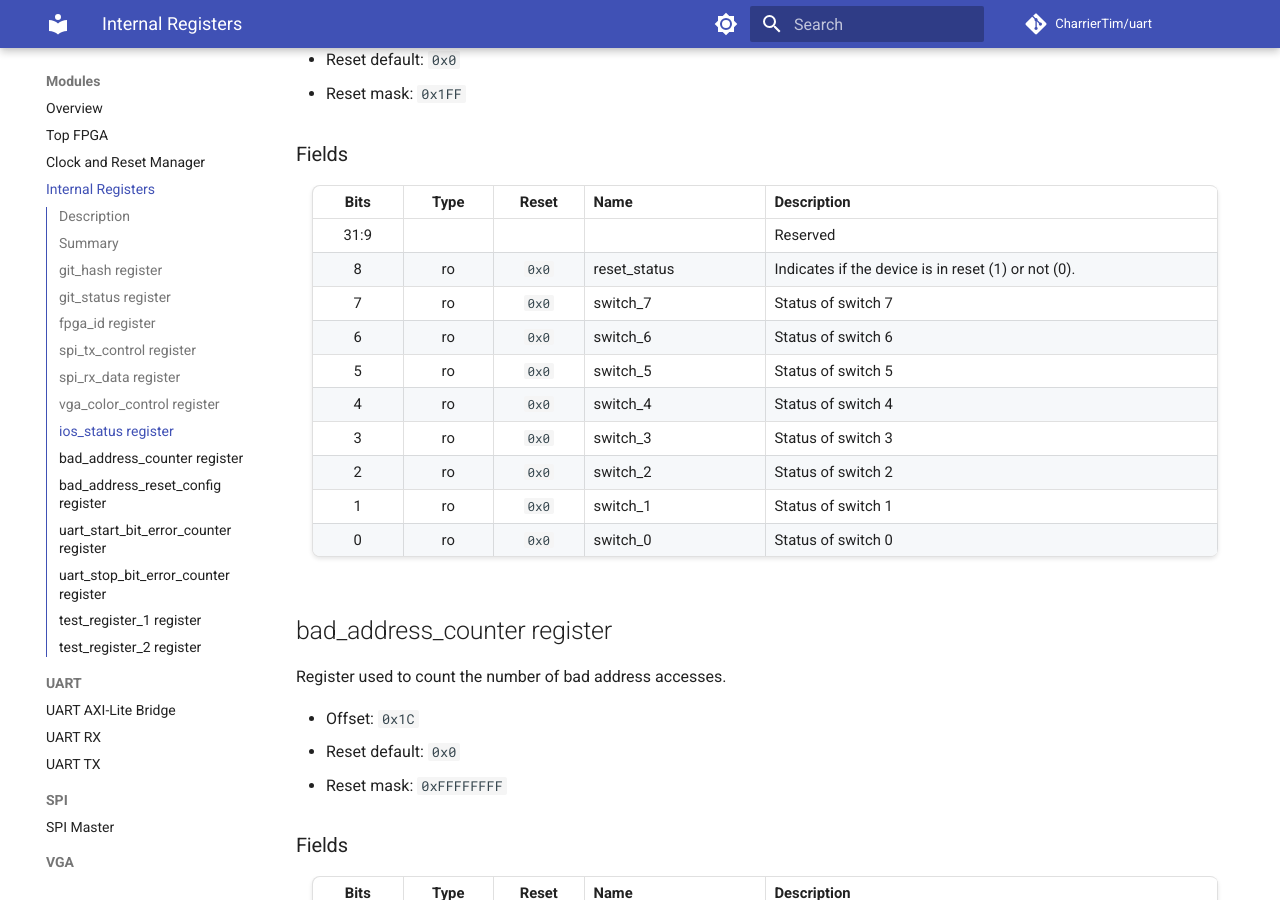
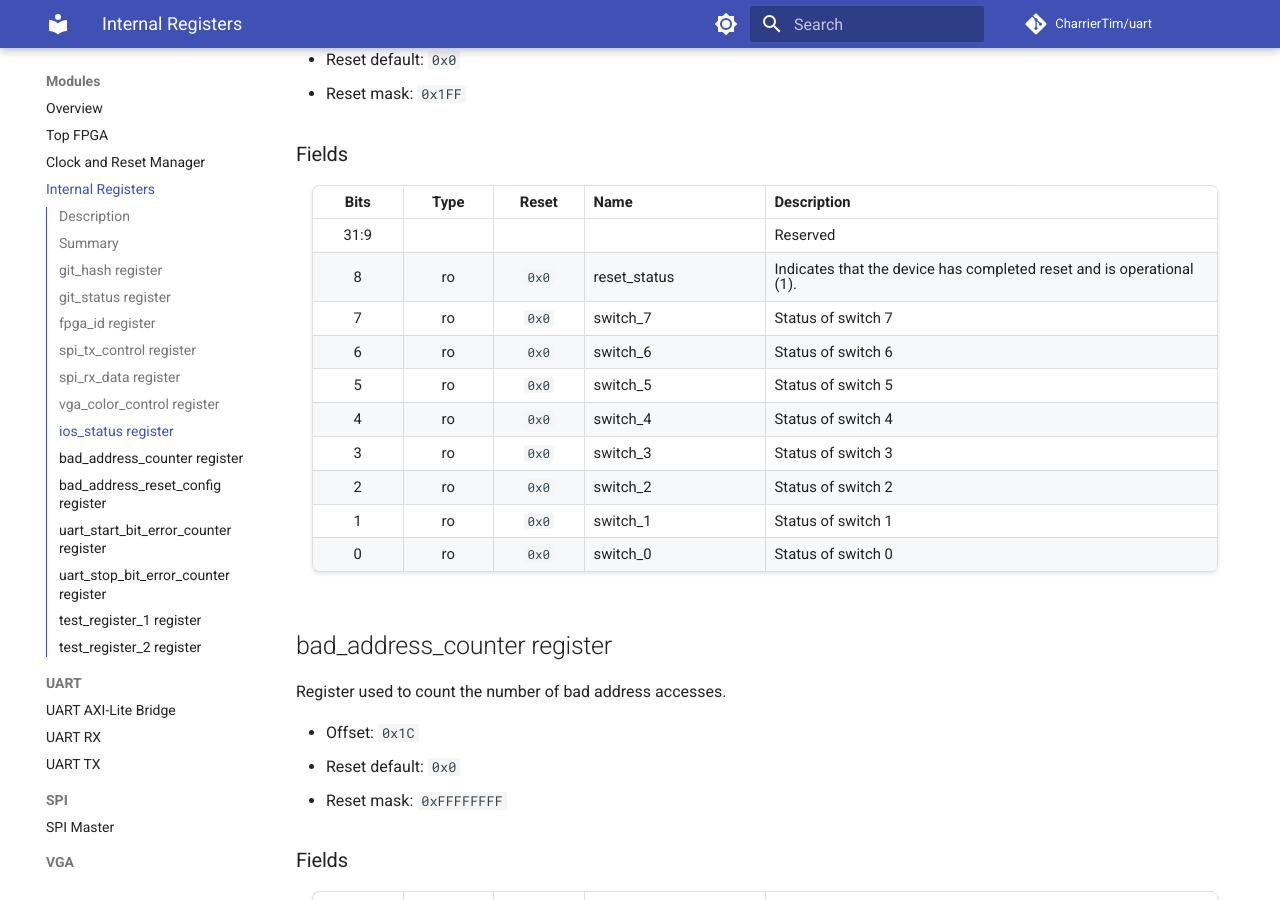
Before and after one commit to CharrierTim/uart, an MkDocs documentation site: the page built from docs/modules/regblock/regblock.md, in a window 1280 px wide and 900 px high, scrolled down 3958 px. Built offline with MkDocs 1.6.1 and Material for MkDocs 9.7.7, drawn with Linux system fonts in a browser that asks for light colours; comment, search, counter and statistics services are not loaded.

Commit message:
chroe(docs): update description for `reset_status` register

```diff
--- a/docs/modules/regblock/regblock.md
+++ b/docs/modules/regblock/regblock.md
@@ -199,18 +199,18 @@ Register used to read the status of the input switches or leds.
 
 <div class="register-bits-table" markdown="1">
 
-| Bits  | Type  | Reset | Name         | Description                                         |
-| :---: | :---: | :---: | :----------- | :-------------------------------------------------- |
-| 31:9  |       |       |              | Reserved                                            |
-|   8   |  ro   | `0x0` | reset_status | Indicates if the device is in reset (1) or not (0). |
-|   7   |  ro   | `0x0` | switch_7     | Status of switch 7                                  |
-|   6   |  ro   | `0x0` | switch_6     | Status of switch 6                                  |
-|   5   |  ro   | `0x0` | switch_5     | Status of switch 5                                  |
-|   4   |  ro   | `0x0` | switch_4     | Status of switch 4                                  |
-|   3   |  ro   | `0x0` | switch_3     | Status of switch 3                                  |
-|   2   |  ro   | `0x0` | switch_2     | Status of switch 2                                  |
-|   1   |  ro   | `0x0` | switch_1     | Status of switch 1                                  |
-|   0   |  ro   | `0x0` | switch_0     | Status of switch 0                                  |
+| Bits  | Type  | Reset | Name         | Description                                                           |
+| :---: | :---: | :---: | :----------- | :-------------------------------------------------------------------- |
+| 31:9  |       |       |              | Reserved                                                              |
+|   8   |  ro   | `0x0` | reset_status | Indicates that the device has completed reset and is operational (1). |
+|   7   |  ro   | `0x0` | switch_7     | Status of switch 7                                                    |
+|   6   |  ro   | `0x0` | switch_6     | Status of switch 6                                                    |
+|   5   |  ro   | `0x0` | switch_5     | Status of switch 5                                                    |
+|   4   |  ro   | `0x0` | switch_4     | Status of switch 4                                                    |
+|   3   |  ro   | `0x0` | switch_3     | Status of switch 3                                                    |
+|   2   |  ro   | `0x0` | switch_2     | Status of switch 2                                                    |
+|   1   |  ro   | `0x0` | switch_1     | Status of switch 1                                                    |
+|   0   |  ro   | `0x0` | switch_0     | Status of switch 0                                                    |
 
 </div>
 <!-- markdownlint-enable -->
```
Also changed, not shown: 1 other file.
